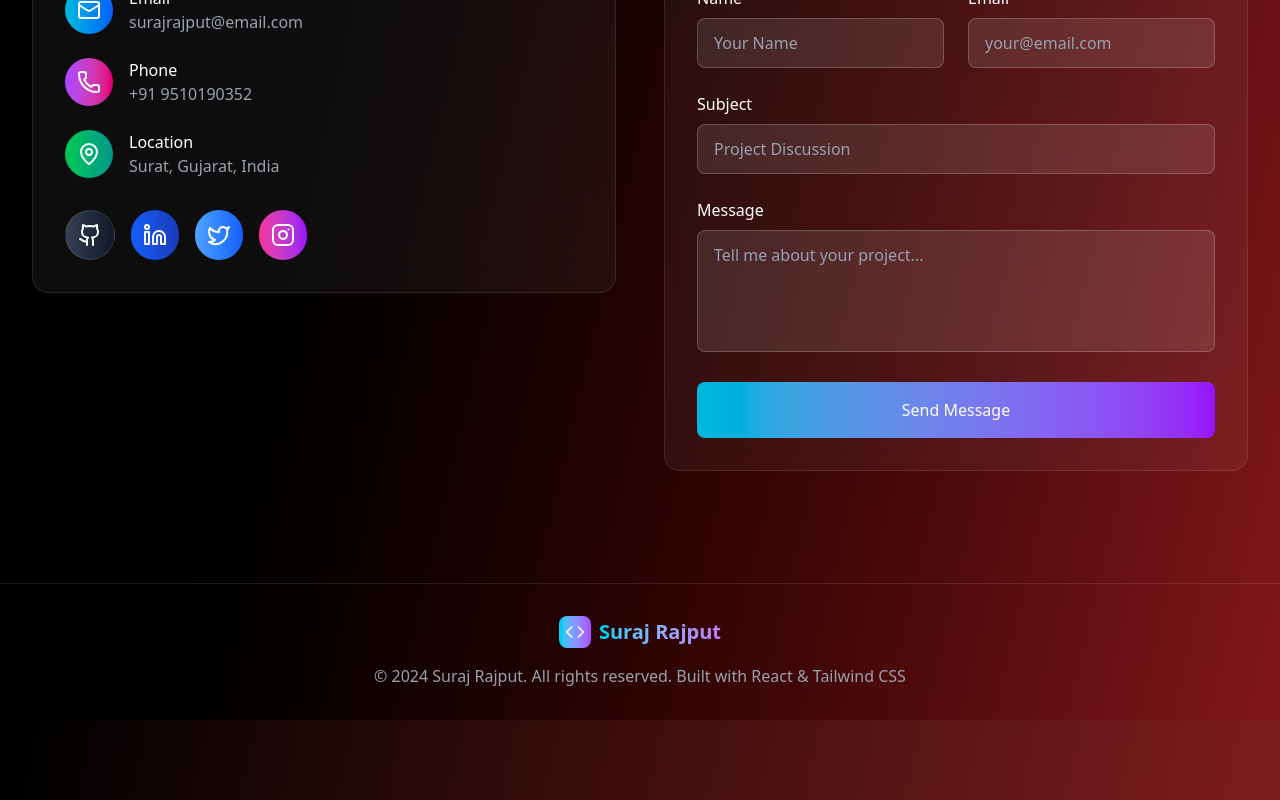
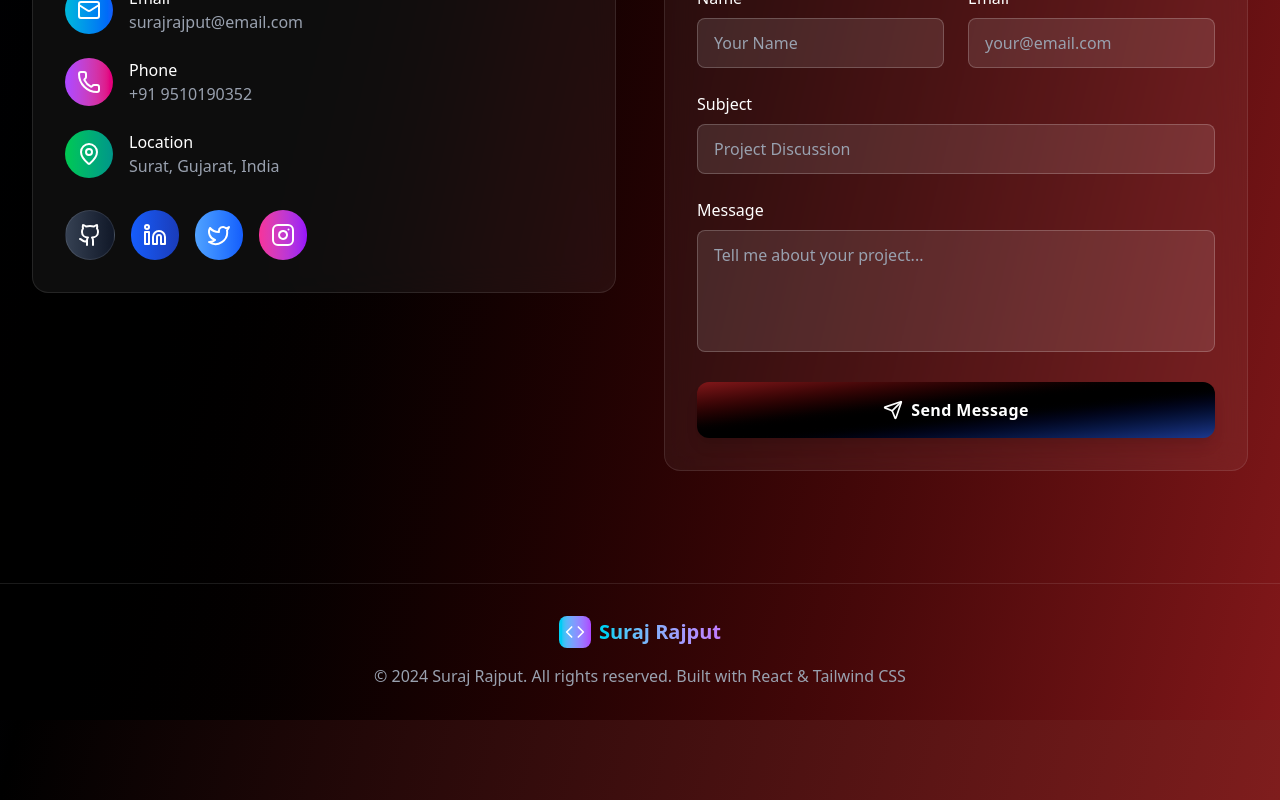
Before and after one commit to Dhivyaks/Portfolio, a React (Vite) app: page / in a window 1280 px wide. Shown: the part 4806-5606 px from the top of the page. Built offline with nearby package versions, Linux system fonts and the light colour scheme.

Commit message:
modify form

```diff
--- a/dev-dist/sw.js
+++ b/dev-dist/sw.js
@@ -82,7 +82,7 @@ define(['./workbox-54d0af47'], (function (workbox) { 'use strict';
     "revision": "3ca0b8505b4bec776b69afdba2768812"
   }, {
     "url": "index.html",
-    "revision": "0.nsf62taj07"
+    "revision": "0.6jfio88o7m"
   }], {});
   workbox.cleanupOutdatedCaches();
   workbox.registerRoute(new workbox.NavigationRoute(workbox.createHandlerBoundToURL("index.html"), {
--- a/src/Component/MERNStackAcademy.jsx
+++ b/src/Component/MERNStackAcademy.jsx
@@ -1,7 +1,7 @@
 import React, { useState, useEffect, useRef } from 'react';
 import { Search, Users, Award, Briefcase, Menu, X, Code, Database, Server, Globe, Zap, Trophy, BookOpen, Play, Clock, Star, Mail, Phone, MapPin, Github, Linkedin, ExternalLink, Calendar, Settings, CheckCircle, FolderOpen, Monitor, Smartphone, Tablet, Eye, ChevronLeft, ChevronRight, Twitter, Instagram, Home, User, FileText } from 'lucide-react';
 import Me from '../assets/me.png'
-
+import { Loader2, Send } from "lucide-react";
 import Api from '../api'
 import { useNavigate } from "react-router-dom";
 import Screenshot1 from '../assets/e1.png';
@@ -1069,13 +1069,32 @@ export default function MERNStackAcademy() {
                   ></textarea>
                 </div>
 
-                <button
+                {/* <button
                   type="submit"
                   disabled={isSubmitting}
                   className={`w-full bg-gradient-to-r from-cyan-500 to-purple-600 text-white py-3 md:py-4 rounded-lg transition-all transform hover:scale-105 font-medium ${isSubmitting ? 'opacity-50 cursor-not-allowed' : 'hover:from-cyan-600 hover:to-purple-700'
                     }`}
                 >
                   {isSubmitting ? "Sending..." : "Send Message"}
+                </button> */}
+                <button
+                  type="submit"
+                  disabled={isSubmitting}
+                  className={`relative w-full flex items-center justify-center gap-2  bg-gradient-to-br   to-blue-900  via-black  from-red-900 text-white py-3 md:py-4 rounded-xl transition-all transform font-semibold text-base tracking-wide shadow-lg
+    ${isSubmitting ? 'opacity-50 cursor-not-allowed' : 'hover:scale-105 hover:from-red-600 hover:to-blue-700'}
+  `}
+                >
+                  {isSubmitting ? (
+                    <>
+                      <Loader2 className="animate-spin w-5 h-5" />
+                      Sending...
+                    </>
+                  ) : (
+                    <>
+                      <Send className="w-5 h-5" />
+                      Send Message
+                    </>
+                  )}
                 </button>
 
               </form>
```
